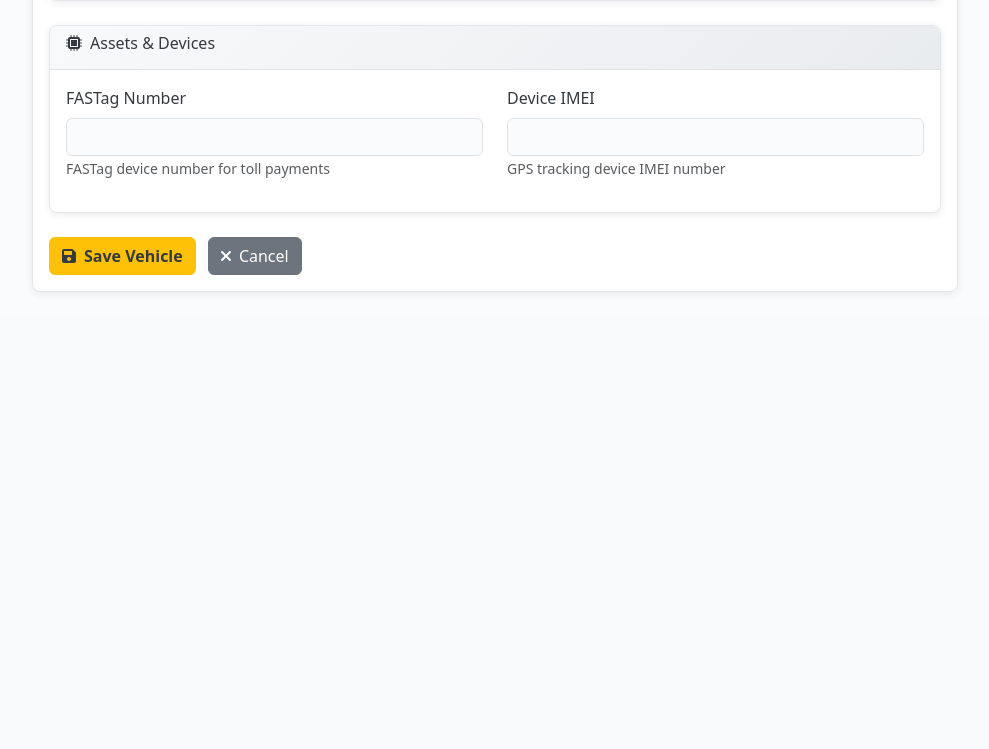
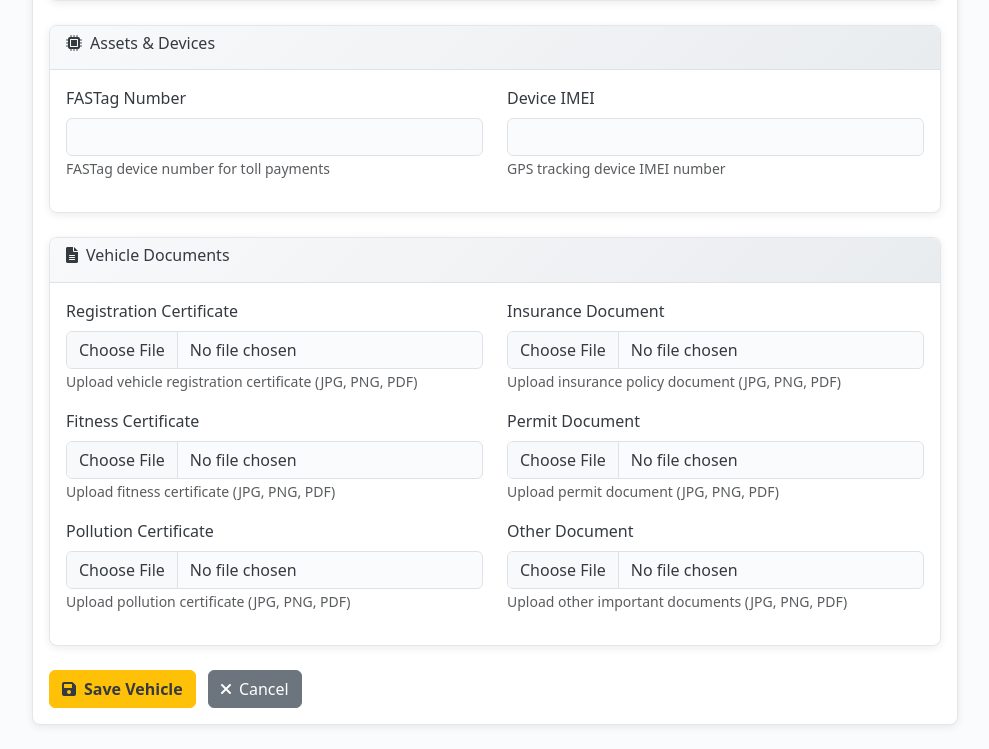
Before and after one commit to jyothilaxmika/pls_travels_webapp, a Flask app: page /admin/vehicles/add in a window 1280 px wide. Shown: the part 808-1557 px from the top of the page, without its empty margins (145-1134 px from the left). Before the commit the page ends 1100 px from the top, so only its background shows below. Run offline with Flask 3, Linux system fonts and the light colour scheme; a user stored in the database is signed in; data comes from the database, SQL or seed files in the repository; data that the repository does not hold is empty; some libraries are stand-ins or nearby versions.

Commit message:
Add ability to upload vehicle documents to the admin form
Update the admin vehicle form to include file upload fields for registration, insurance, fitness, permit, pollution, and other vehicle documents, enabling `enctype="multipart/form-data"` for file handling.

Replit-Commit-Author: Agent
Replit-Commit-Session-Id: 141e9ed2-0c67-4ac3-ab7a-900b0a08ea16
Replit-Commit-Checkpoint-Type: intermediate_checkpoint
Replit-Commit-Screenshot-Url: https://storage.googleapis.com/screenshot-production-us-central1/9a69e6e8-0c29-4bc7-a30a-ef5dce44693f/141e9ed2-0c67-4ac3-ab7a-900b0a08ea16/IqZuZuE

```diff
--- a/templates/admin/vehicle_form.html
+++ b/templates/admin/vehicle_form.html
@@ -10,7 +10,7 @@
                 <h4><i class="fas fa-car me-2"></i>{{ title }}</h4>
             </div>
             <div class="card-body">
-                <form method="POST">
+                <form method="POST" enctype="multipart/form-data">
                     {{ form.hidden_tag() }}
 
                     <!-- Basic Vehicle Information -->
@@ -132,6 +132,56 @@
                         </div>
                     </div>
 
+                    <!-- Vehicle Documents -->
+                    <div class="card mb-4">
+                        <div class="card-header">
+                            <h6><i class="fas fa-file-alt me-2"></i>Vehicle Documents</h6>
+                        </div>
+                        <div class="card-body">
+                            <div class="row">
+                                <div class="col-md-6 mb-3">
+                                    {{ form.registration_document.label(class="form-label") }}
+                                    {{ form.registration_document(class="form-control", accept=".jpg,.png,.jpeg,.pdf") }}
+                                    <small class="text-muted">Upload vehicle registration certificate (JPG, PNG, PDF)</small>
+                                </div>
+
+                                <div class="col-md-6 mb-3">
+                                    {{ form.insurance_document.label(class="form-label") }}
+                                    {{ form.insurance_document(class="form-control", accept=".jpg,.png,.jpeg,.pdf") }}
+                                    <small class="text-muted">Upload insurance policy document (JPG, PNG, PDF)</small>
+                                </div>
+                            </div>
+
+                            <div class="row">
+                                <div class="col-md-6 mb-3">
+                                    {{ form.fitness_document.label(class="form-label") }}
+                                    {{ form.fitness_document(class="form-control", accept=".jpg,.png,.jpeg,.pdf") }}
+                                    <small class="text-muted">Upload fitness certificate (JPG, PNG, PDF)</small>
+                                </div>
+
+                                <div class="col-md-6 mb-3">
+                                    {{ form.permit_document.label(class="form-label") }}
+                                    {{ form.permit_document(class="form-control", accept=".jpg,.png,.jpeg,.pdf") }}
+                                    <small class="text-muted">Upload permit document (JPG, PNG, PDF)</small>
+                                </div>
+                            </div>
+
+                            <div class="row">
+                                <div class="col-md-6 mb-3">
+                                    {{ form.pollution_document.label(class="form-label") }}
+                                    {{ form.pollution_document(class="form-control", accept=".jpg,.png,.jpeg,.pdf") }}
+                                    <small class="text-muted">Upload pollution certificate (JPG, PNG, PDF)</small>
+                                </div>
+
+                                <div class="col-md-6 mb-3">
+                                    {{ form.other_document.label(class="form-label") }}
+                                    {{ form.other_document(class="form-control", accept=".jpg,.png,.jpeg,.pdf") }}
+                                    <small class="text-muted">Upload other important documents (JPG, PNG, PDF)</small>
+                                </div>
+                            </div>
+                        </div>
+                    </div>
+
                     <!-- Submit Buttons -->
                     <div class="row">
                         <div class="col-12">
```
Also changed, not shown: 1 other file.
